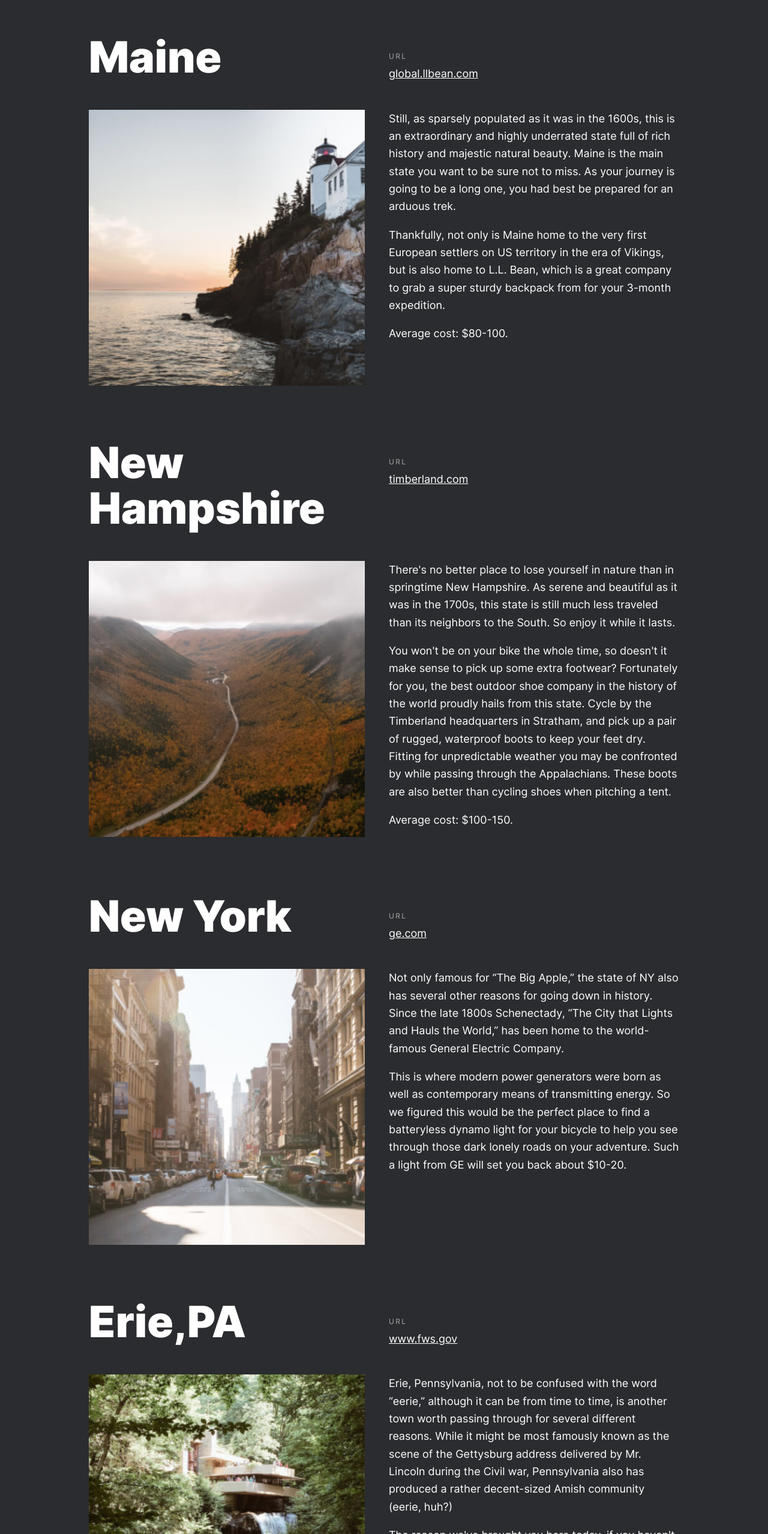
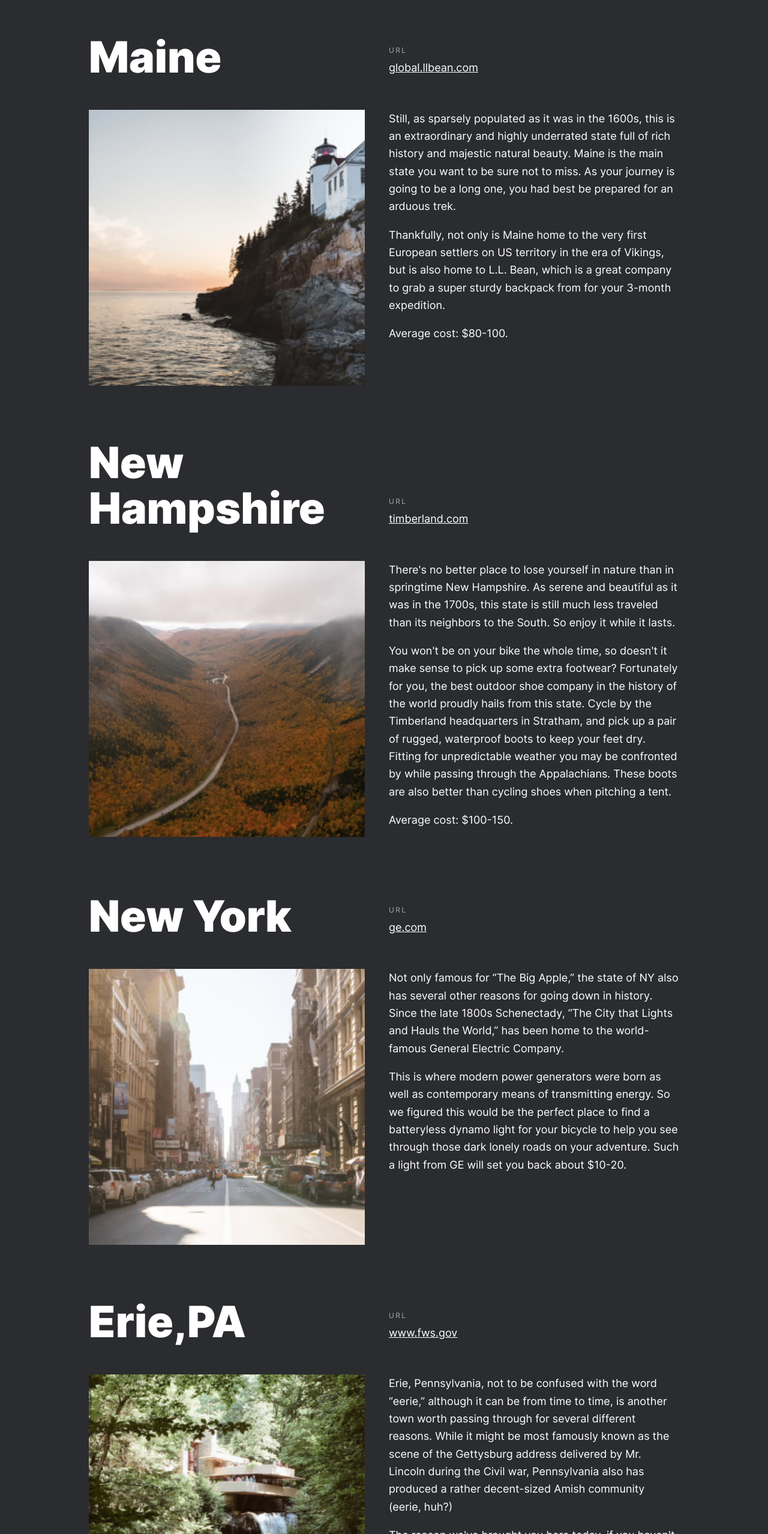
Before and after one commit to cgaskins83/web_project_3, a plain HTML site: page index.html in a window 1280 px wide. Shown: the part 2551-5108 px from the top of the page at 60% size. Drawn offline with Linux system fonts and the light colour scheme.

Commit message:
revised 3rd project

```diff
--- a/blocks/place/__website/place__website.css
+++ b/blocks/place/__website/place__website.css
@@ -1,6 +1,6 @@
 .place__website{
-    align-self: auto;
-    padding-top: 2%;
+    align-self: flex-end;
+    margin-bottom: 12%;
 
 }
 
--- a/blocks/place/__website/_link/_link.css
+++ b/blocks/place/_link/_link.css
@@ -1,5 +1,4 @@
-.place__website_link{
-
+.place__link{
     font-size: 18px;
     line-height: 22px;
     text-decoration-line: underline;
--- a/blocks/place/__website/_url-heading/_url-heading.css
+++ b/blocks/place/_url-heading/_url-heading.css
@@ -1,4 +1,4 @@
-.place__website_url-heading{
+.place__url-heading{
     font-size: 12px;
     line-height: 12px;
     letter-spacing: 0.2em;
--- a/index.html
+++ b/index.html
@@ -53,8 +53,8 @@
         <div class="place">
             <h2 class="place__title">Maine</h2>
             <div class="place__website">
-              <p class="place__website place__website_url-heading ">Url</p>
-              <a href="https://global.llbean.com/shop/L.L.Bean-Continental-Rucksack/122952.html?bc=50-816&csp=f&feat=816-GN1" class="place__website_link">global.llbean.com</a>
+              <p class="place__url-heading">Url</p>
+              <a href="https://global.llbean.com/shop/L.L.Bean-Continental-Rucksack/122952.html?bc=50-816&csp=f&feat=816-GN1" class="place__link">global.llbean.com</a>
             </div>
             <img src="./images/__imagemaine.jpg" alt="maine" class="place__image">
          <div>
@@ -66,8 +66,8 @@
           <div class="place">
           <h2 class="place__title">New Hampshire</h2>
           <div class="place__website">
-            <p class="place__website place__website_url-heading">Url</p>
-            <a href="https://www.timberland.com/timberlandpro.html" class="place__website_link">timberland.com</a>
+            <p class="place__url-heading">Url</p>
+            <a href="https://www.timberland.com/timberlandpro.html" class="place__link">timberland.com</a>
           </div>
             <img src="./images/__imagenh.jpg" alt="newhampshire" class="place__image">
           <div>
@@ -79,8 +79,8 @@
           <div class="place">
           <h2 class="place__title">New York</h2>
           <div class="place__website">
-            <p class="place__website place__website_url-heading">Url</p>
-            <a href="https://www.ge.com/about-us" class="place__website_link">ge.com</a>
+            <p class="place__url-heading">Url</p>
+            <a href="https://www.ge.com/about-us" class="place__link">ge.com</a>
           </div>
             <img src="./images/__imageny.jpg" alt="New York" class="place__image">
           <div>
@@ -91,8 +91,8 @@
           <div class="place">
           <h2 class="place__title">Erie,PA</h2>
           <div class="place__website">
-            <p class="place__website place__website_url-heading">Url</p>
-            <a href="https://www.fws.gov/refuge/erie" class="place__website_link">www.fws.gov</a>
+            <p class="place__url-heading">Url</p>
+            <a href="https://www.fws.gov/refuge/erie" class="place__link">www.fws.gov</a>
           </div>
             <img src="./images/__imagepa.jpg" alt="EriePA" class="place__image">
           <div>
@@ -104,8 +104,8 @@
           <div class="place">
           <h2 class="place__title">Ohio</h2>
           <div class="place__website">
-            <p class="place__website place__website_url-heading">Url</p>
-            <a href="https://www.cedarpoint.com" class="place__website place__website_link">cedarpoint.com</a>
+            <p class="place__url-heading">Url</p>
+            <a href="https://www.cedarpoint.com" class="place__link">cedarpoint.com</a>
           </div>
             <img src="./images/__imageoh.jpg" alt="ohio" class="place__image">
         <div>
--- a/pages/index.css
+++ b/pages/index.css
@@ -32,8 +32,8 @@
 @import url('../blocks/place/__image/place__image.css');
 @import url('../blocks/place/__title/place__title.css');
 @import url('../blocks/place/__website/place__website.css');
-@import url('../blocks/place/__website/_link/_link.css');
-@import url('../blocks/place/__website/_url-heading/_url-heading.css');
+@import url('../blocks/place/_link/_link.css');
+@import url('../blocks/place/_url-heading/_url-heading.css');
 @import url('../blocks/places/places.css');
 @import url('../blocks/places/__paragraph/places__paragraph.css');
 @import url('../blocks/places/__paragraph/_nh/_nh.css');
```
